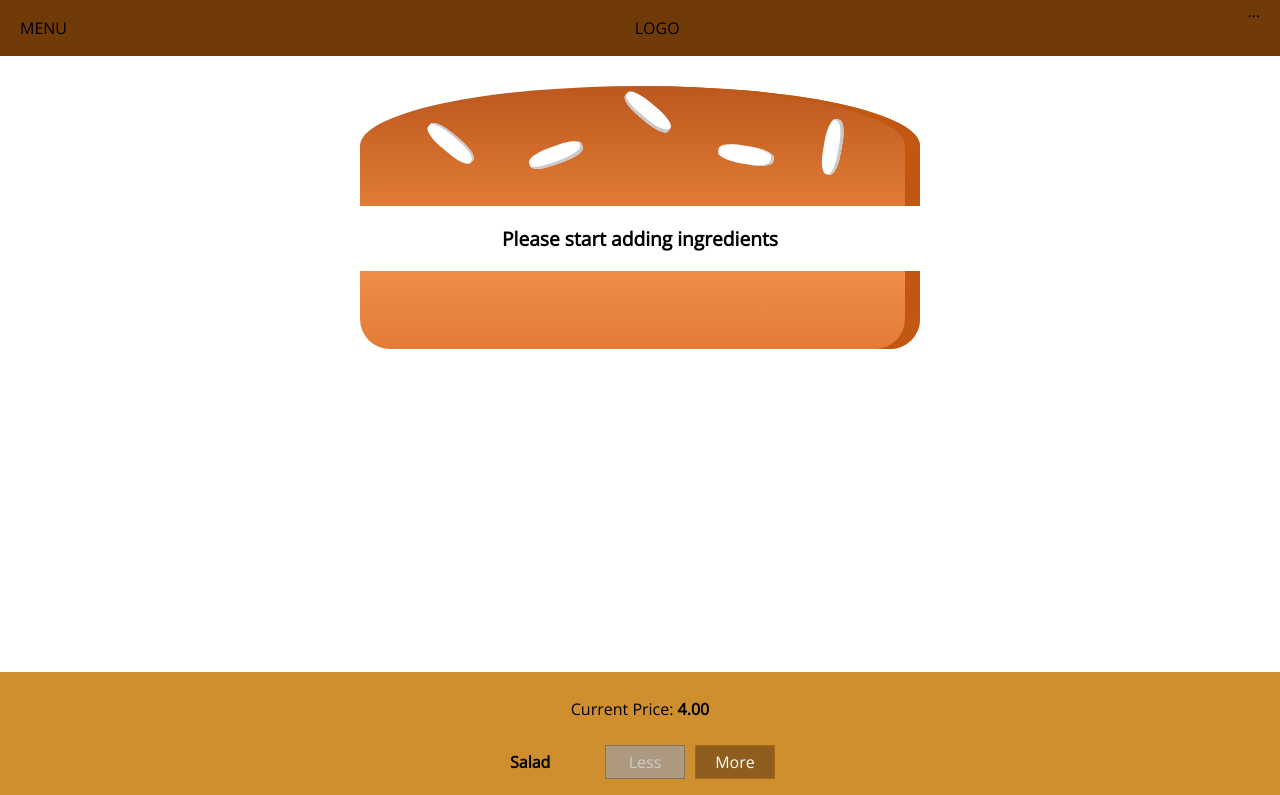
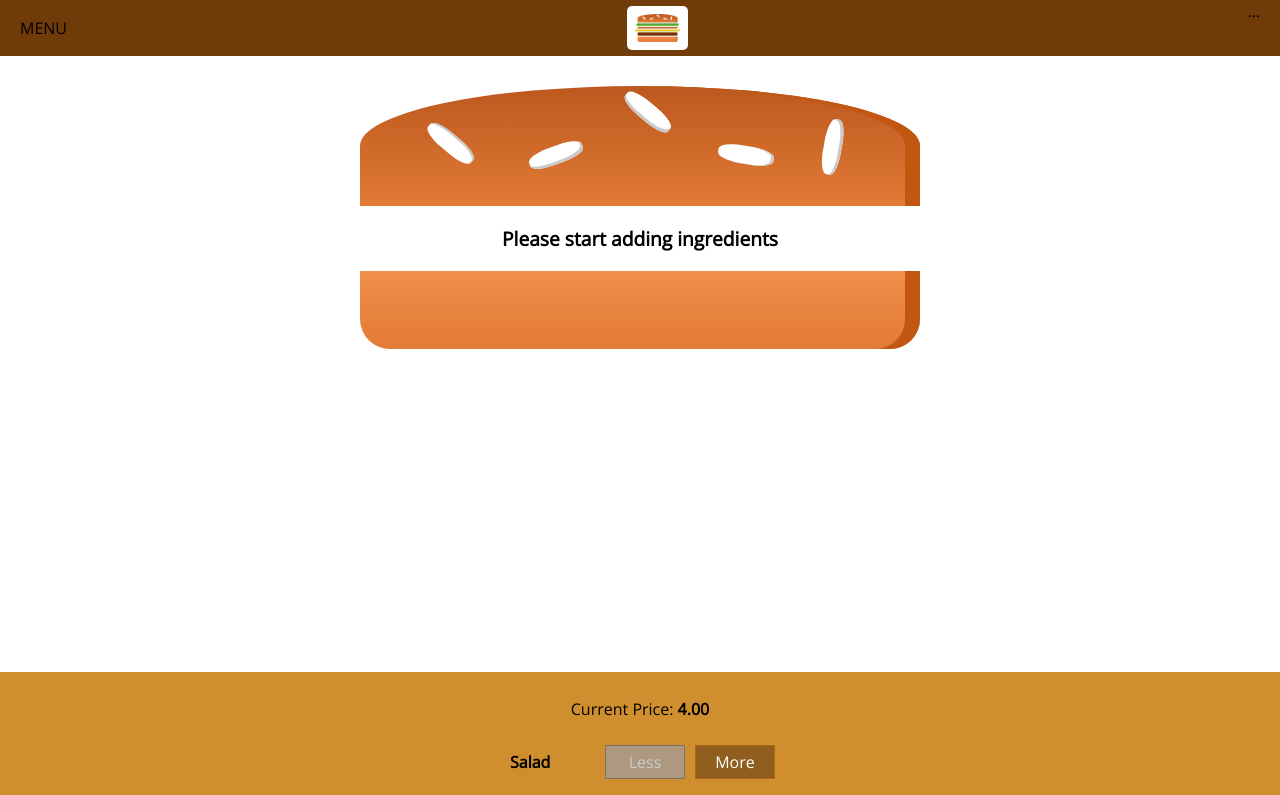
Before and after one commit to mrwhiterk/udemy-react-maximillian, a React app in the folder burger-builder-basic/: page / in a window 1280 px wide. Shown: the top 795 px of the page. Built offline with nearby package versions, Linux system fonts and the light colour scheme.

Commit message:
added burger logo

```diff
--- /dev/null
+++ b/burger-builder-basic/src/components/Logo/Logo.css
@@ -0,0 +1,11 @@
+.Logo {
+  background-color: white;
+  padding: 8px;
+  height: 80%;
+  box-sizing: border-box;
+  border-radius: 5px;
+}
+
+.Logo img {
+  height: 100%;
+}
--- /dev/null
+++ b/burger-builder-basic/src/components/Logo/Logo.js
@@ -0,0 +1,11 @@
+import React from 'react'
+import burgerLogo from '../../assets/images/burger-logo.png'
+import classes from './Logo.css'
+
+const logo = props => (
+  <div className={classes.Logo}>
+    <img src={burgerLogo} alt="MyBurger" />
+  </div>
+)
+
+export default logo;
--- a/burger-builder-basic/src/components/Navigation/Toolbar/Toolbar.js
+++ b/burger-builder-basic/src/components/Navigation/Toolbar/Toolbar.js
@@ -1,10 +1,11 @@
 import React from 'react'
 import classes from './Toolbar.css'
+import Logo from '../../Logo/Logo';
 
 const toolbar = props => (
   <header className={classes.Toolbar}>
     <div>MENU</div>
-    <div>LOGO</div>
+    <Logo />
     <nav>
       ...
     </nav>
```
Also changed, not shown: burger-builder-basic/src/components/Navigation/NavigationItems/NavigationItems.js (added, +10 -0 lines), burger-builder-basic/src/assets/images/burger-logo.png (added).
